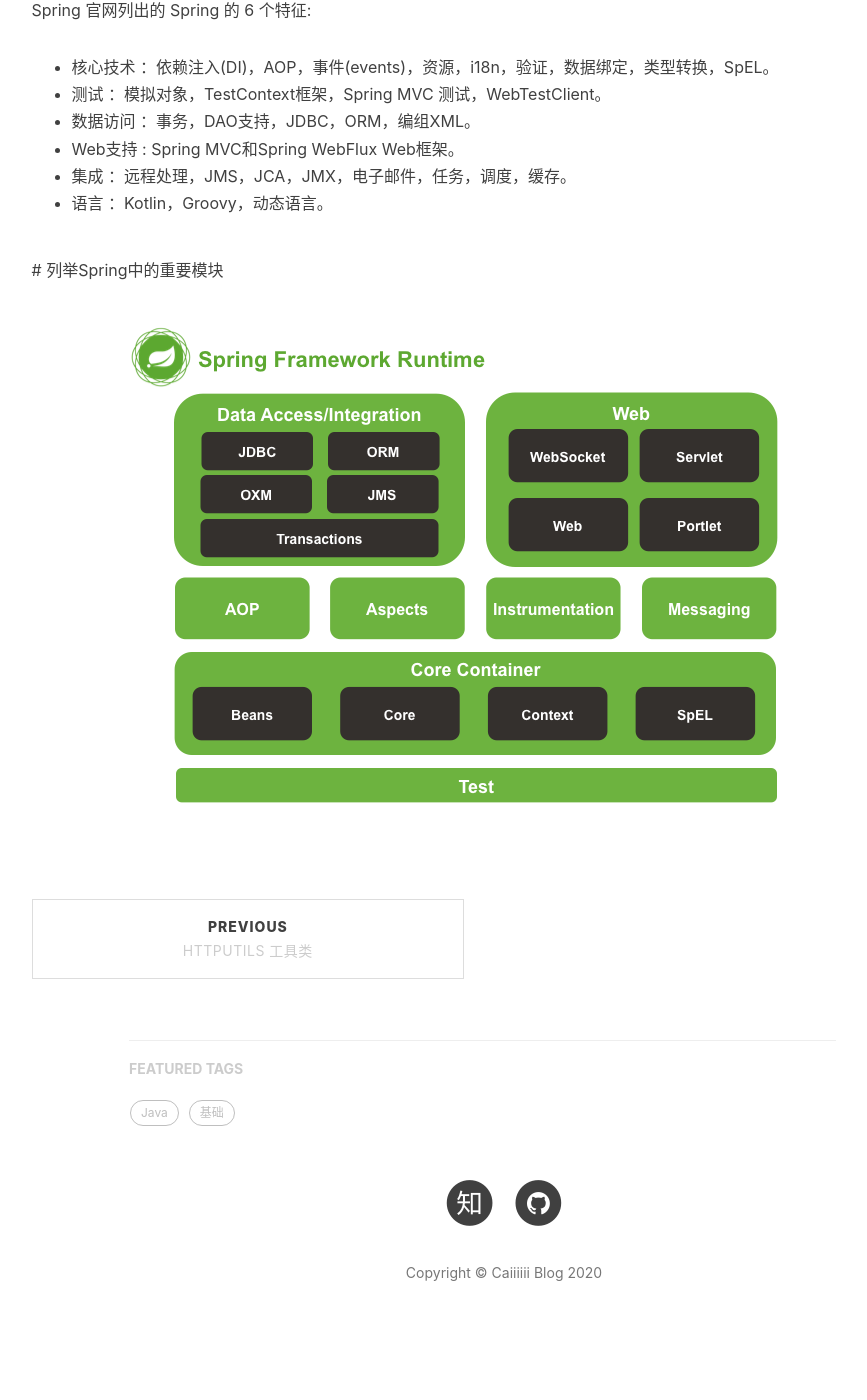
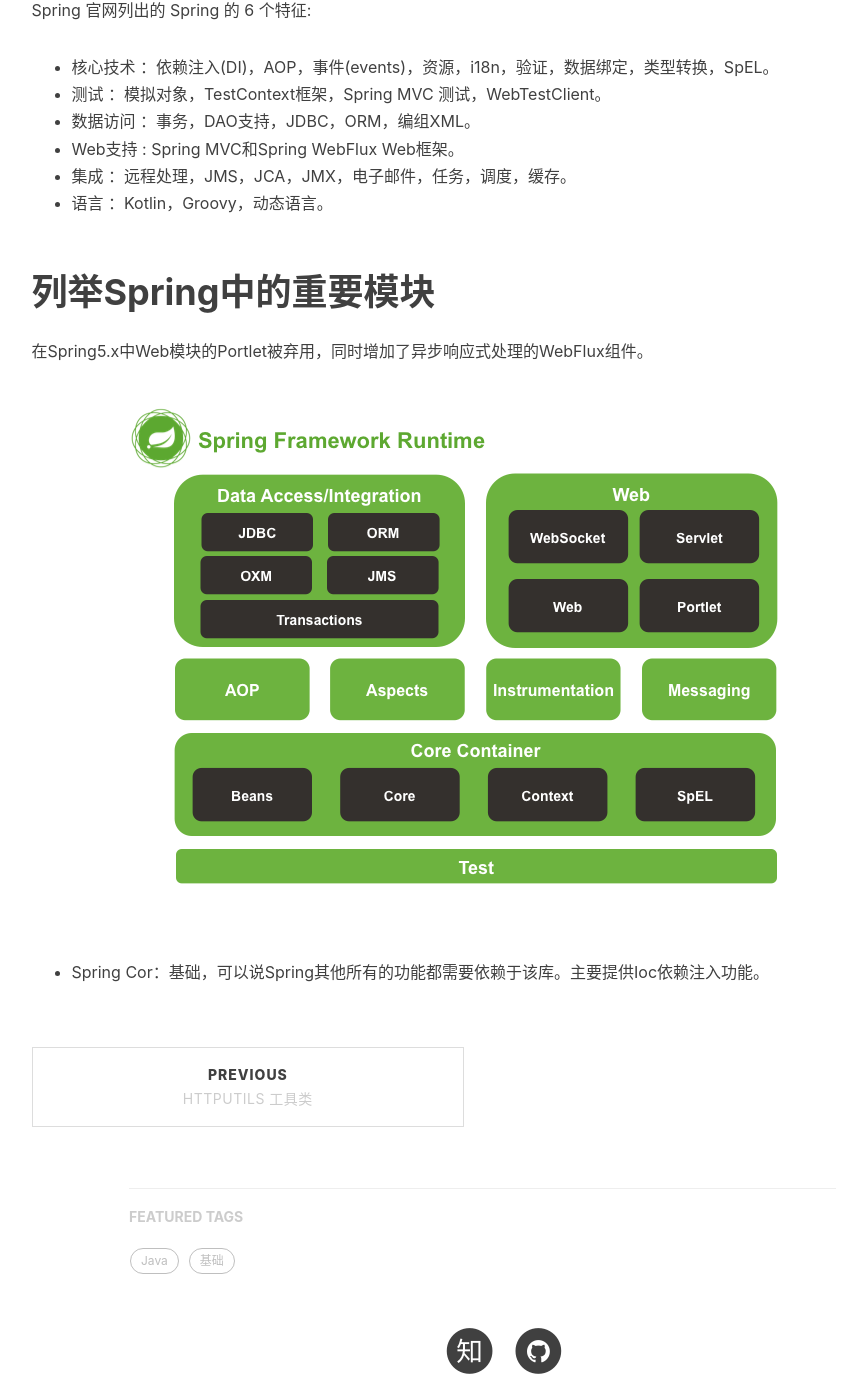
Before and after one commit to Caiiiiii/Caiiiiii.github.io, a Jekyll site: the page built from _posts/2020-11-23-spring框架.markdown, in a window 1280 px wide and 1400 px high, scrolled down 1367 px. Shown: the whole window, without its empty margins (136-1003 px from the left). Built offline with Jekyll 4.4.1, drawn with Linux system fonts in a browser that asks for light colours; nearby versions of some CDN libraries; comment, search, counter and statistics services are not loaded; before the commit the page ends 2744 px from its top, so only the background shows below that.

Commit message:
Update 2020-11-23-spring框架.markdown

```diff
--- a/_posts/2020-11-23-spring框架.markdown
+++ b/_posts/2020-11-23-spring框架.markdown
@@ -48,5 +48,8 @@
  - 语言 ：Kotlin，Groovy，动态语言。
 
 
- # 列举Spring中的重要模块
+# 列举Spring中的重要模块
+ 在Spring5.x中Web模块的Portlet被弃用，同时增加了异步响应式处理的WebFlux组件。
 ![Spring主要模块.png](/img/Spring主要模块.png)
+
+- Spring Cor：基础，可以说Spring其他所有的功能都需要依赖于该库。主要提供Ioc依赖注入功能。
```
